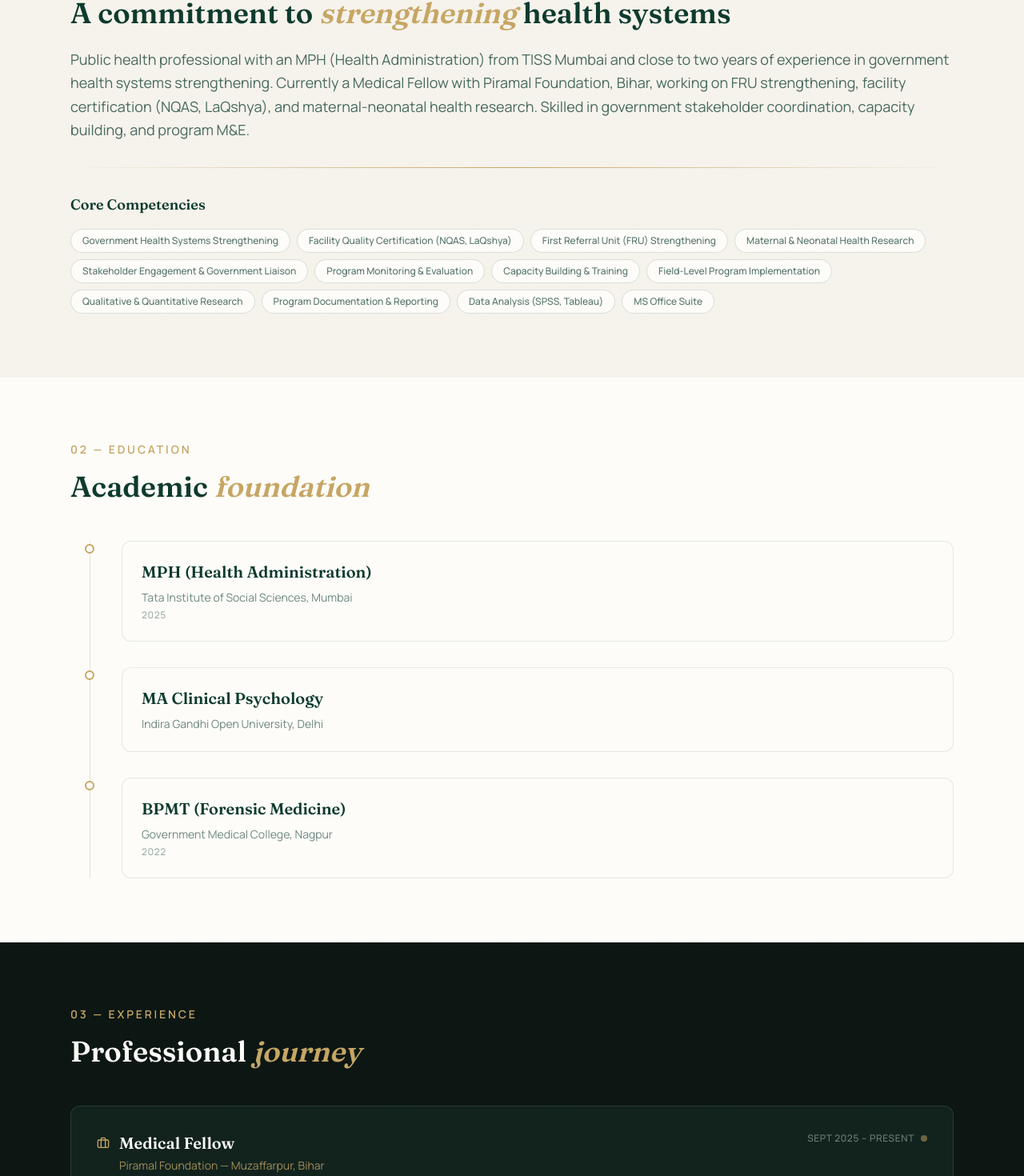
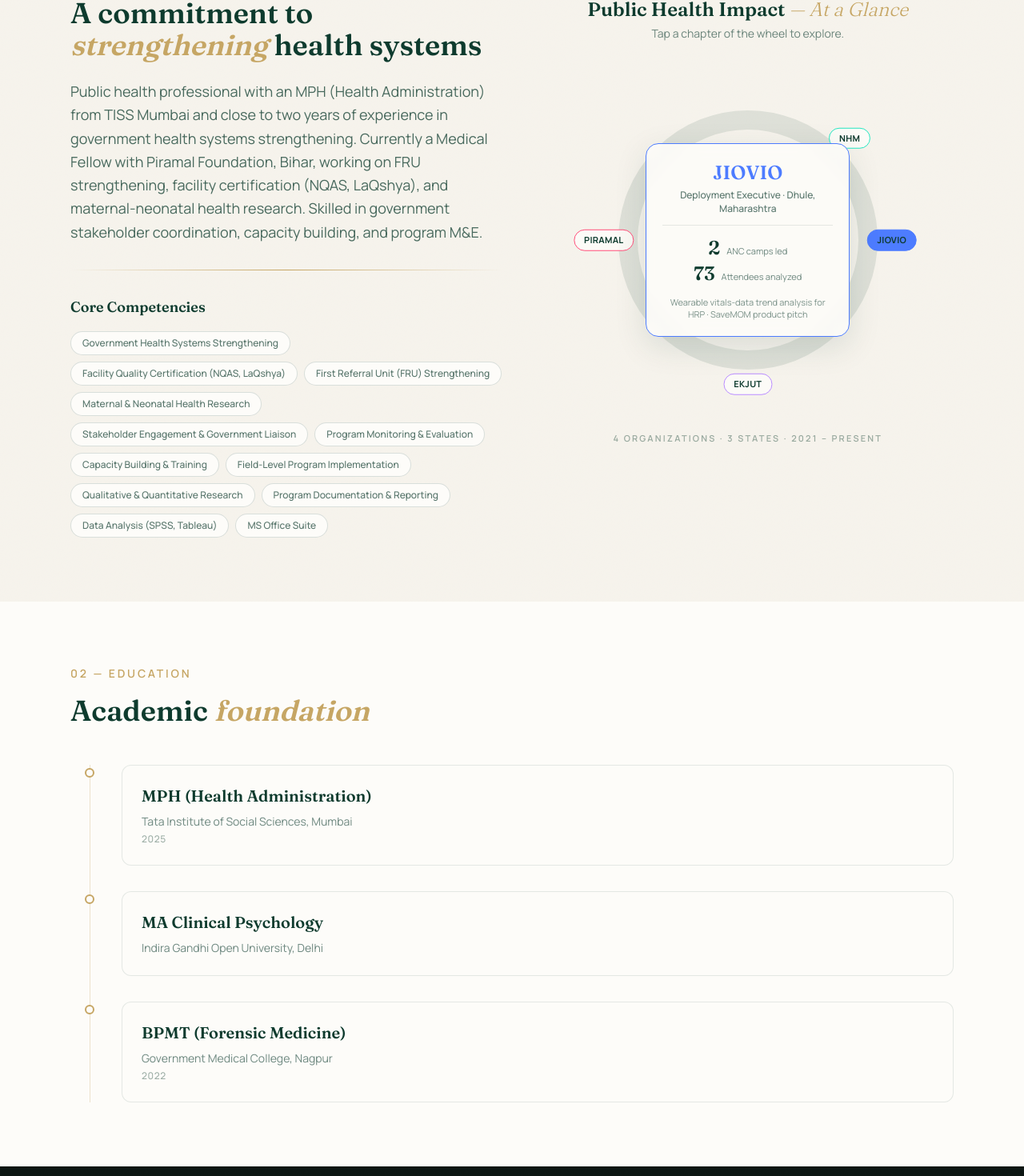
Before and after one commit to Mamta-Bhajipale/PORTFOLIO_CUM_BLOGGING, a Next.js app: page / in a window 1280 px wide. Shown: the part 977-2447 px from the top of the page at 80% size. Built offline with nearby package versions, Linux system fonts and the light colour scheme.

Commit message:
feat: add Public Health Impact wheel to About, highlight key experience terms

```diff
--- a/components/About.tsx
+++ b/components/About.tsx
@@ -4,6 +4,7 @@ import { cvData } from "@/lib/data";
 import Reveal from "./ui/Reveal";
 import SectionEyebrow from "./ui/SectionEyebrow";
 import GoldDivider from "./ui/GoldDivider";
+import PublicHealthWheel from "./PublicHealthWheel";
 
 export default function About() {
   return (
@@ -13,7 +14,8 @@ export default function About() {
           <SectionEyebrow number="01" label="About" />
         </Reveal>
 
-        <div className="mt-8">
+        <div className="mt-8 grid gap-12 lg:grid-cols-[1fr_0.95fr] lg:items-start">
+          <div>
             <Reveal>
               <h2 className="font-heading text-3xl sm:text-4xl font-semibold text-emerald mb-6">
                 A commitment to <em className="text-gold">strengthening</em> health systems
@@ -45,6 +47,11 @@ export default function About() {
               </div>
             </Reveal>
           </div>
+
+          <Reveal direction="right" delay={0.15} className="lg:sticky lg:top-24">
+            <PublicHealthWheel />
+          </Reveal>
+        </div>
       </div>
     </section>
   );
--- a/components/Experience.tsx
+++ b/components/Experience.tsx
@@ -4,6 +4,7 @@ import { Briefcase } from "lucide-react";
 import { cvData } from "@/lib/data";
 import Reveal from "./ui/Reveal";
 import SectionEyebrow from "./ui/SectionEyebrow";
+import Highlight from "./ui/Highlight";
 
 export default function Experience() {
   return (
@@ -46,7 +47,7 @@ export default function Experience() {
                       className="text-sm text-ivory/60 leading-relaxed flex gap-2"
                     >
                       <span className="text-gold/50 mt-1.5 shrink-0">•</span>
-                      {b}
+                      <Highlight text={b} />
                     </li>
                   ))}
                 </ul>
--- /dev/null
+++ b/components/PublicHealthWheel.tsx
@@ -0,0 +1,201 @@
+"use client";
+
+import { useEffect, useState } from "react";
+import { motion } from "framer-motion";
+
+type Stat = { value: number; suffix: string; label: string };
+
+type Org = {
+  name: string;
+  color: string;
+  role: string;
+  note: string;
+  stats: [Stat, Stat];
+  label: { x: number; y: number };
+};
+
+const ORGS: Org[] = [
+  {
+    name: "NHM",
+    color: "#25e6c1",
+    role: "Administrative Intern · Maharashtra",
+    note: "IPHS & health-system structure analysis · Polio, TB & eye screening camps · VHSNC revival",
+    stats: [
+      { value: 200, suffix: "+", label: "Reached through camps" },
+      { value: 80, suffix: "+", label: "Adolescent health education" },
+    ],
+    label: { x: 347.3, y: 92.7 },
+  },
+  {
+    name: "JIOVIO",
+    color: "#4d7cff",
+    role: "Deployment Executive · Dhule, Maharashtra",
+    note: "Wearable vitals-data trend analysis for HRP · SaveMOM product pitch",
+    stats: [
+      { value: 2, suffix: "", label: "ANC camps led" },
+      { value: 73, suffix: "", label: "Attendees analyzed" },
+    ],
+    label: { x: 400, y: 220 },
+  },
+  {
+    name: "EKJUT",
+    color: "#b98cff",
+    role: "Administrative Intern · Ranchi, Jharkhand",
+    note: "PHQ screening tool co-design · CPAM & creche evaluation · PVTG engagement",
+    stats: [
+      { value: 500, suffix: "+", label: "Residents health-mapped" },
+      { value: 20, suffix: "", label: "Supervisors trained (PLA)" },
+    ],
+    label: { x: 220, y: 400 },
+  },
+  {
+    name: "PIRAMAL",
+    color: "#ff4d78",
+    role: "Medical Fellow · Muzaffarpur, Bihar",
+    note: "FRU strengthening · NQAS & LaQshya certification · HMIS gap analysis",
+    stats: [
+      { value: 500, suffix: "+", label: "ASHAs & ANMs trained" },
+      { value: 5, suffix: "", label: "Facility certifications" },
+    ],
+    label: { x: 40, y: 220 },
+  },
+];
+
+const R = 150;
+const C = 2 * Math.PI * R;
+const GAP = C * (16 / 360);
+const ARC = C / 4 - GAP;
+
+function CountUp({ to, suffix }: { to: number; suffix: string }) {
+  const [n, setN] = useState(0);
+
+  useEffect(() => {
+    let raf = 0;
+    const start = performance.now();
+    const reduce = window.matchMedia("(prefers-reduced-motion: reduce)").matches;
+    const dur = reduce ? 0 : 900;
+    const tick = (t: number) => {
+      const p = Math.min(1, (t - start) / dur);
+      setN(Math.round(to * (1 - Math.pow(1 - p, 3))));
+      if (p < 1) raf = requestAnimationFrame(tick);
+    };
+    raf = requestAnimationFrame(tick);
+    return () => cancelAnimationFrame(raf);
+  }, [to]);
+
+  return (
+    <span>
+      {n}
+      {suffix}
+    </span>
+  );
+}
+
+export default function PublicHealthWheel() {
+  const [active, setActive] = useState(1);
+  const org = ORGS[active];
+
+  const select = (i: number) => () => setActive(i);
+  const onKeyDown = (i: number) => (e: React.KeyboardEvent) => {
+    if (e.key === "Enter" || e.key === " ") {
+      e.preventDefault();
+      setActive(i);
+    }
+  };
+
+  return (
+    <div className="w-full">
+      <div className="text-center mb-7">
+        <p className="font-heading text-2xl font-semibold text-emerald">
+          Public Health Impact{" "}
+          <span className="text-gold italic font-light">— At a Glance</span>
+        </p>
+        <p className="text-sm text-emerald/60 mt-1">Tap a chapter of the wheel to explore.</p>
+      </div>
+
+      <div className="relative mx-auto w-full max-w-[440px]">
+        <svg viewBox="0 0 440 440" className="block w-full h-auto">
+          <circle cx="220" cy="220" r={R} fill="none" stroke="rgba(14,59,46,0.10)" strokeWidth="24" />
+          <g transform="translate(220,220) rotate(-90)">
+            {ORGS.map((o, i) => (
+              <g
+                key={o.name}
+                transform={`rotate(${2 + i * 90})`}
+                role="button"
+                tabIndex={0}
+                aria-label={`Explore ${o.name}`}
+                onClick={select(i)}
+                onKeyDown={onKeyDown(i)}
+                className="outline-none focus-visible:opacity-100"
+                style={{ cursor: "pointer" }}
+              >
+                <circle
+                  cx="0"
+                  cy="0"
+                  r={R}
+                  fill="none"
+                  stroke={o.color}
+                  strokeWidth={active === i ? 30 : 20}
+                  strokeLinecap="round"
+                  strokeDasharray={`${ARC} ${C}`}
+                  strokeDashoffset={ARC}
+                  style={{
+                    transition: "stroke-width 0.5s ease, opacity 0.5s ease",
+                    opacity: active === i ? 1 : 0.85,
+                  }}
+                />
+              </g>
+            ))}
+          </g>
+        </svg>
+
+        {ORGS.map((o, i) => (
+          <button
+            key={o.name}
+            type="button"
+            onClick={select(i)}
+            className="absolute -translate-x-1/2 -translate-y-1/2 rounded-full px-3 py-1 text-[11px] font-bold tracking-wide border transition-colors"
+            style={{
+              left: `${(o.label.x / 440) * 100}%`,
+              top: `${(o.label.y / 440) * 100}%`,
+              borderColor: o.color,
+              background: active === i ? o.color : "rgba(253,252,249,0.9)",
+            }}
+          >
+            {o.name}
+          </button>
+        ))}
+
+        <div className="absolute inset-0 flex items-center justify-center">
+          <motion.div
+            key={active}
+            initial={{ opacity: 0, y: 8 }}
+            animate={{ opacity: 1, y: 0 }}
+            transition={{ duration: 0.4, ease: "easeOut" }}
+            className="w-[58%] rounded-2xl border bg-ivory/90 backdrop-blur px-5 py-5 text-center shadow-[0_12px_40px_rgba(14,59,46,0.12)]"
+            style={{ borderColor: org.color }}
+          >
+            <p className="font-heading text-2xl font-semibold" style={{ color: org.color }}>
+              {org.name}
+            </p>
+            <p className="text-xs text-emerald/70 font-medium mt-1 leading-snug">{org.role}</p>
+            <div className="my-3 h-px bg-emerald/10" />
+            {org.stats.map((s, si) => (
+              <div key={si} className="flex items-baseline justify-center gap-2">
+                <span className="font-heading text-2xl font-semibold text-emerald tabular-nums">
+                  <CountUp key={`${active}-${si}`} to={s.value} suffix={s.suffix} />
+                </span>
+                <span className="text-[11px] text-emerald/60 leading-tight text-left">{s.label}</span>
+              </div>
+            ))}
+            <p className="mt-3 text-[11px] text-emerald/55 leading-snug">{org.note}</p>
+          </motion.div>
+        </div>
+      </div>
+
+      <p className="text-center mt-5 text-[11px] uppercase tracking-[0.2em] text-emerald/40 font-semibold">
+        4 Organizations · 3 States · 2021 – Present
+      </p>
+    </div>
+  );
+}
--- /dev/null
+++ b/components/ui/Highlight.tsx
@@ -0,0 +1,16 @@
+export default function Highlight({ text }: { text: string }) {
+  const parts = text.split(/\*\*(.*?)\*\*/g);
+  return (
+    <>
+      {parts.map((part, i) =>
+        i % 2 === 1 ? (
+          <strong key={i} className="font-semibold text-gold">
+            {part}
+          </strong>
+        ) : (
+          <span key={i}>{part}</span>
+        )
+      )}
+    </>
+  );
+}
```
Also changed, not shown: lib/data.ts (+35 -35 lines), 1 other file (tests, documents, lock files or other folders). Lines whose indentation alone changed are shown as unchanged.
